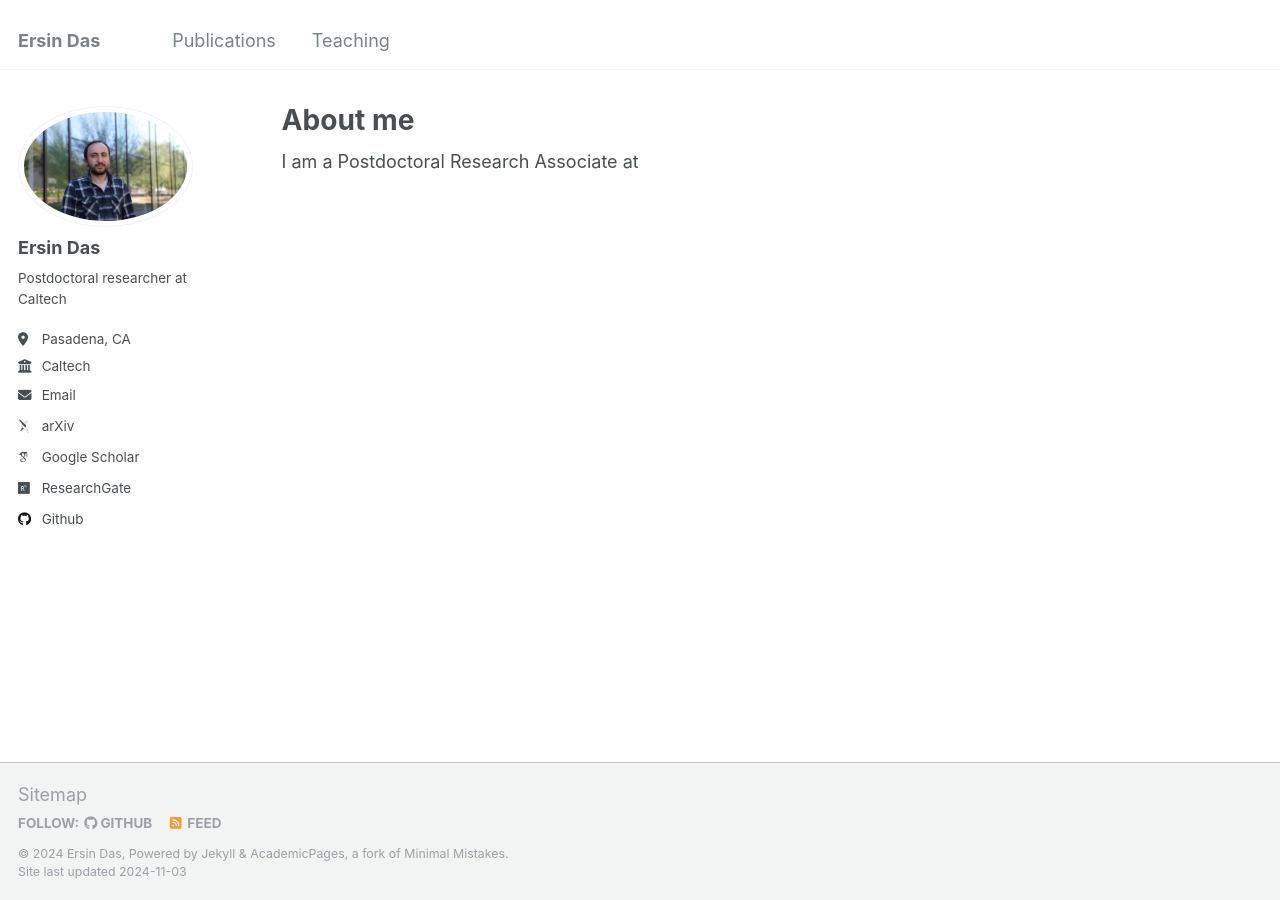
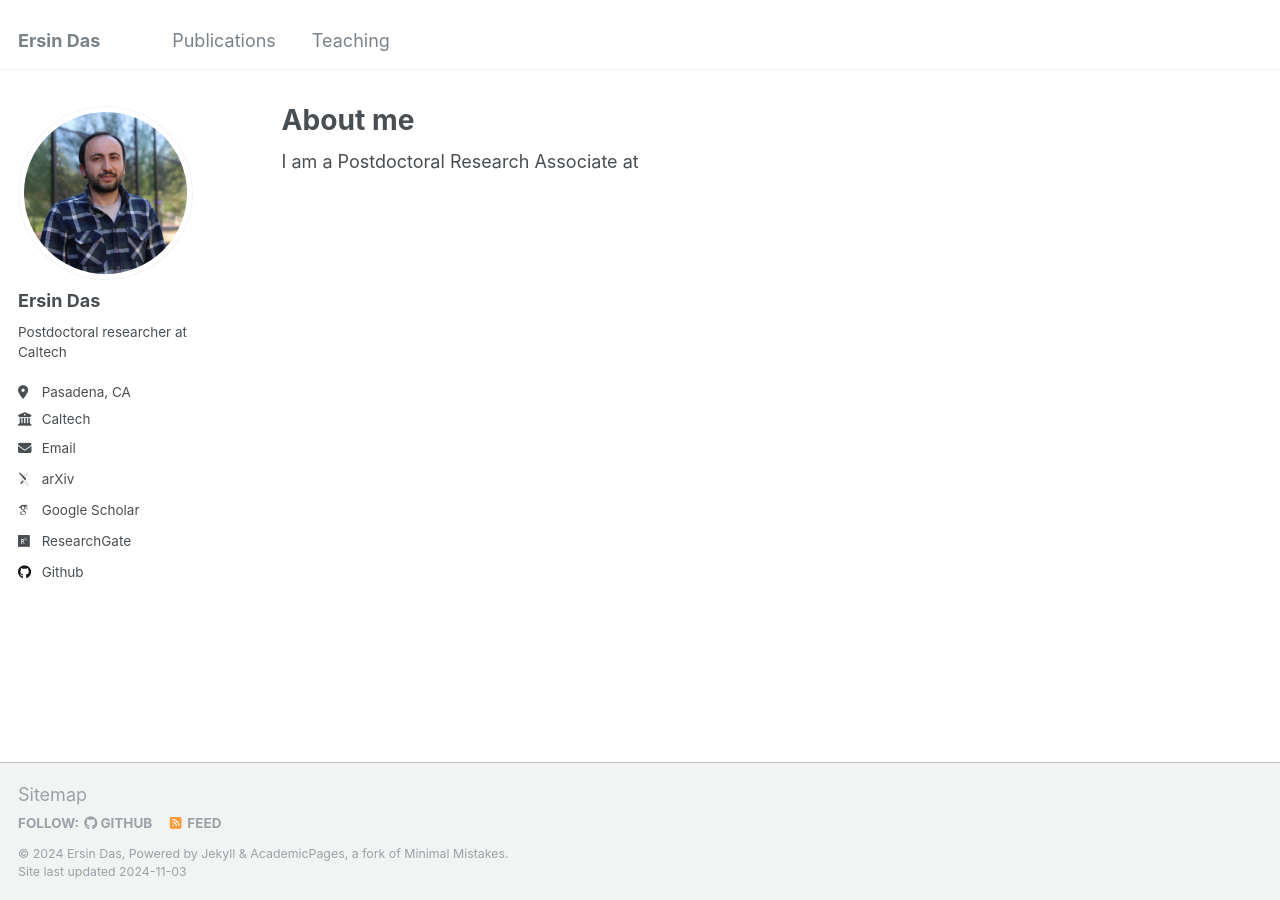
Before and after one commit to ersindas/ersindas.github.io, a Jekyll site: the page built from _pages/about.md, in a window 1280 px wide. Built offline with Jekyll 4.4.1, drawn with Linux system fonts in a browser that asks for light colours; some web fonts are replaced.

Commit message:
Update _config.yml

```diff
--- a/_config.yml
+++ b/_config.yml
@@ -21,7 +21,7 @@ repository               : "ersindas.github.io"
 #               Additional customization can be done by editing /_includes/author-profile.html
 author:
   # Biographic information
-  avatar           : "profil.JPG"
+  avatar           : "profile_ed.JPG"
   name             : "Ersin Das"
   pronouns         : # example: "she/her"
   bio              : "Postdoctoral researcher at Caltech"
```
